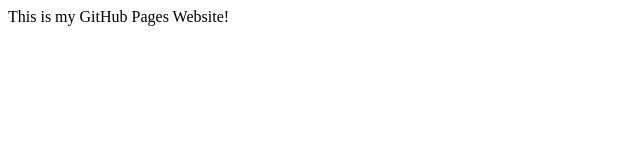
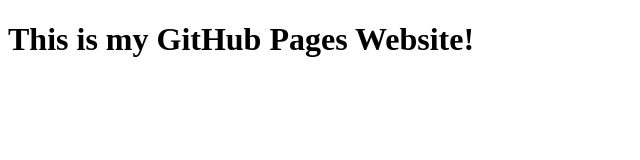
Before and after one commit to Hashyz/Hashyz.github.io, a plain HTML site: page index.html in a window 1280 px wide. Shown: the whole page, without its empty margins (0-640 px from the left). Drawn offline with Linux system fonts and the light colour scheme.

Commit message:
Add heading

```diff
--- a/index.html
+++ b/index.html
@@ -5,6 +5,6 @@
         <title>My Sites!</title>
     </head>
     <body>
-        This is my GitHub Pages Website!
+        <h1>This is my GitHub Pages Website!</h1>
     </body>
 </html>
```
